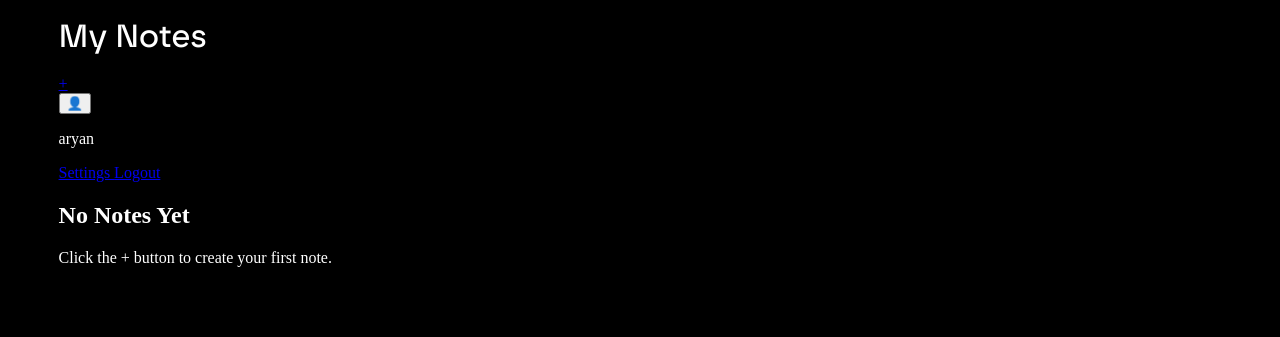
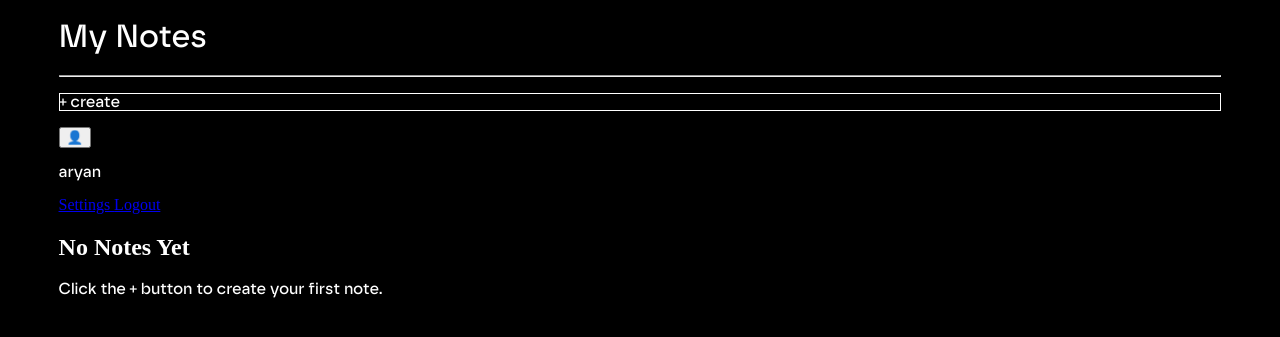
Before and after one commit to aryanbrite/flask, a Flask app: page / in a window 1280 px wide. Shown: the top 337 px of the page. Run offline with Flask 3, Linux system fonts and the light colour scheme; a user stored in the database is signed in; data that the repository does not hold is empty.

Commit message:
added css on create button

```diff
--- a/static/index.css
+++ b/static/index.css
@@ -13,7 +13,16 @@ body{
         font-display: swap
 }
 
-h1{
+h1, p{
     font-family: safiro;
     font-weight: 1;
 }
+
+#new-note{
+    color: white;
+    text-decoration: none;
+}
+
+#new{
+    border: 1px solid white;
+}
--- a/templates/index.html
+++ b/templates/index.html
@@ -19,11 +19,12 @@
     <header>
 
         <h1>My Notes</h1>
+        <hr>
 
         <div class="top-right">
 
             <a href="/new" id="new-note">
-                +
+                <p id="new" >+ create</p>
             </a>
 
             <div class="profile">
```
